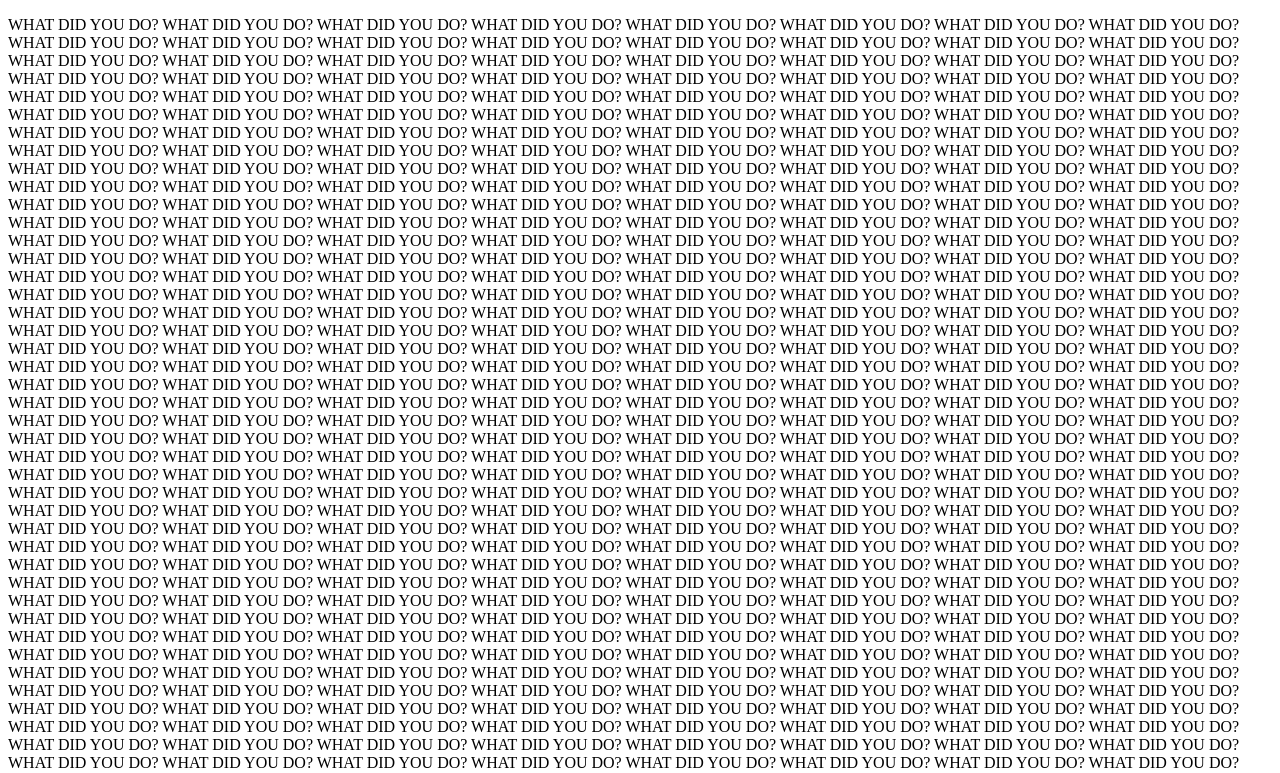
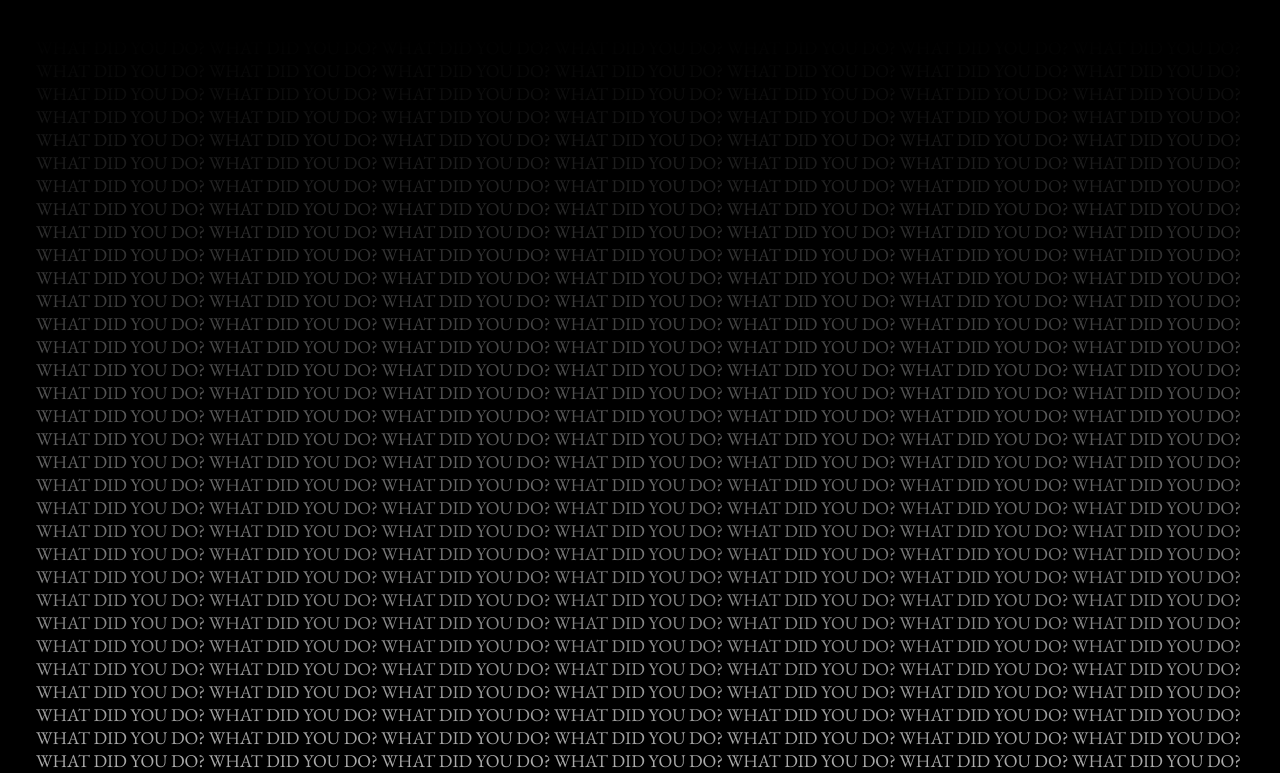
Before and after one commit to azur1al/kaitlyns-blog, a plain HTML site: page whatdidyoudo.html in a window 1280 px wide. Shown: the top 773 px of the page. Drawn offline with nearby package versions, Linux system fonts and the light colour scheme; a web font is replaced by a local one.

Commit message:
Update whatdidyoudo.html

```diff
--- a/whatdidyoudo.html
+++ b/whatdidyoudo.html
@@ -1,7 +1,7 @@
 <!DOCTYPE html>
 
 <html>
-  <link rel="stylesheet" href="hatdidyoudo.css" />
+  <link rel="stylesheet" href="whatdidyoudo.css" />
 
   <!-- Fonts. -->
   <link rel="preconnect" href="https://fonts.googleapis.com" />
```
